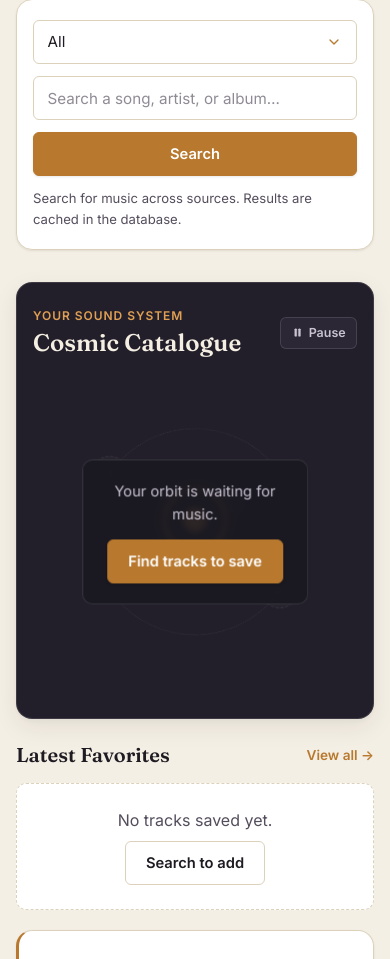
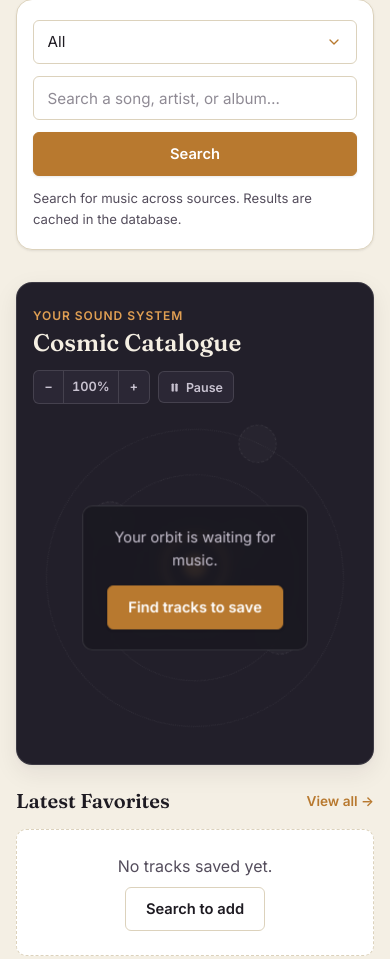
Before and after one commit to asterialumi/synthdex, a Django app: page / in a window 390 px wide. Shown: the part 304-1263 px from the top of the page. Run offline with Django 5.2, Linux system fonts and the light colour scheme; the visitor is signed in with stand-in values (Sample User, id 1); data comes from the database, SQL or seed files in the repository; data that the repository does not hold is empty.

Commit message:
Add orbit zoom, ring dragging and larger favorites cap

```diff
--- a/apps/home/views.py
+++ b/apps/home/views.py
@@ -8,6 +8,9 @@ from apps.history.utils import get_recent_distinct_searches
 from apps.profile.models import Profile
 from apps.search.models import SearchType
 from apps.user_settings.models import UserSettings
+
+
+MAX_ORBIT_PLANETS = 24
 
 
 def _compute_ring_duration(tracks, base_default: int) -> int:
@@ -40,31 +43,32 @@ def home_view(request):
     user_settings, _ = UserSettings.objects.get_or_create(user=request.user)
     profile, _ = Profile.objects.get_or_create(user=request.user)
 
-    # Reuse get_favorites_with_details up to 12 favorites (read-only)
+    # Reuse get_favorites_with_details up to MAX_ORBIT_PLANETS favorites (read-only)
     # Preload track_sources for the 4 latest favorites cards in 1 batch query
     favorites_qs = (
         get_favorites_with_details(request.user)
-        .prefetch_related('track__track_sources__source')[:12]
+        .prefetch_related('track__track_sources__source')[:MAX_ORBIT_PLANETS]
     )
     favorites = list(favorites_qs)
     latest_favorites = favorites[:4]
 
-    # Partition favorites into 3 concentric rings (up to 4 per ring, newest on inner ring)
-    # Ring 1: favorites[0:4], Ring 2: favorites[4:8], Ring 3: favorites[8:12]
+    # Partition favorites into up to 5 concentric rings (newest on inner ring)
     ring_slices = [
         (1, favorites[0:4], 45),
         (2, favorites[4:8], 70),
         (3, favorites[8:12], 95),
+        (4, favorites[12:18], 110),
+        (5, favorites[18:MAX_ORBIT_PLANETS], 120),
     ]
 
     orbit_rings = []
-    slot_angles = [0, 90, 180, 270]
 
     for ring_num, ring_tracks, base_speed in ring_slices:
         duration = _compute_ring_duration(ring_tracks, base_speed)
         planets = []
+        count = len(ring_tracks)
         for idx, fav in enumerate(ring_tracks):
-            angle = slot_angles[idx % len(slot_angles)]
+            angle = round(idx * (360 / count)) if count else 0
             planets.append({
                 'fav': fav,
                 'angle': angle,
--- a/static/css/home/home.css
+++ b/static/css/home/home.css
@@ -175,21 +175,72 @@
 .orbit-sky-header {
   width: 100%;
   display: flex;
-  align-items: flex-start;
-  justify-content: center;
-  position: relative;
+  flex-wrap: wrap;
+  align-items: center;
+  justify-content: space-between;
+  gap: 0.75rem;
   margin-bottom: 0.75rem;
-  z-index: 2;
+  z-index: 20;
 }
 
 .orbit-sky-heading {
-  text-align: center;
+  text-align: left;
+}
+
+.orbit-controls {
+  display: inline-flex;
+  align-items: center;
+  gap: 0.5rem;
+  flex-wrap: wrap;
+}
+
+.orbit-zoom-group {
+  display: inline-flex;
+  align-items: center;
+  background-color: var(--deep-surface);
+  border: 1px solid var(--deep-border);
+  border-radius: var(--radius-sm);
+  overflow: hidden;
+}
+
+.orbit-ctrl-btn {
+  display: inline-flex;
+  align-items: center;
+  justify-content: center;
+  height: 32px;
+  min-width: 30px;
+  padding: 0 0.5rem;
+  font-family: var(--font-sans);
+  font-size: 0.8rem;
+  font-weight: 600;
+  color: var(--deep-ink-muted);
+  background: transparent;
+  border: none;
+  border-right: 1px solid var(--deep-border);
+  cursor: pointer;
+  transition: color 0.15s ease, background-color 0.15s ease;
+}
+
+.orbit-ctrl-btn:last-child {
+  border-right: none;
+}
+
+.orbit-ctrl-btn:hover {
+  color: var(--deep-ink);
+  background-color: rgba(255, 255, 255, 0.06);
+}
+
+.orbit-ctrl-btn:disabled {
+  opacity: 0.45;
+  cursor: not-allowed;
+}
+
+.orbit-zoom-reset {
+  min-width: 46px;
+  font-variant-numeric: tabular-nums;
 }
 
 .orbit-toggle-btn {
-  position: absolute;
-  right: 0;
-  top: 0;
   display: inline-flex;
   align-items: center;
   gap: 0.35rem;
@@ -261,6 +312,15 @@
   display: flex;
   align-items: center;
   justify-content: center;
+}
+
+.orbit-stage {
+  position: relative;
+  width: 100%;
+  height: 100%;
+  transform-origin: center center;
+  transition: transform 0.15s ease-out;
+  will-change: transform;
 }
 
 /* Center Sun: Vinyl Record */
@@ -406,33 +484,23 @@
    ========================================================================== */
 .orbit-planet-slot {
   position: absolute;
+  inset: 0;
+  pointer-events: none;
+  transform: rotate(var(--slot-angle, 0deg));
+}
+
+.orbit-slot-0 { --slot-angle: 0deg; }
+.orbit-slot-1 { --slot-angle: 90deg; }
+.orbit-slot-2 { --slot-angle: 180deg; }
+.orbit-slot-3 { --slot-angle: 270deg; }
+
+.orbit-planet-anchor {
+  position: absolute;
+  top: 0;
+  left: 50%;
+  transform: translate(-50%, -50%) rotate(calc(-1 * var(--slot-angle, 0deg)));
   pointer-events: auto;
   z-index: 6;
-}
-
-/* 4 Orthogonal Positions (North, East, South, West) */
-.orbit-slot-0 {
-  top: 0;
-  left: 50%;
-  transform: translate(-50%, -50%);
-}
-
-.orbit-slot-1 {
-  top: 50%;
-  left: 100%;
-  transform: translate(-50%, -50%);
-}
-
-.orbit-slot-2 {
-  top: 100%;
-  left: 50%;
-  transform: translate(-50%, -50%);
-}
-
-.orbit-slot-3 {
-  top: 50%;
-  left: 0;
-  transform: translate(-50%, -50%);
 }
 
 /* ==========================================================================
@@ -804,11 +882,6 @@
     max-width: 340px;
   }
 
-  /* On small screens, hide the outer ring to prevent crowding */
-  .orbit-ring-3 {
-    display: none;
-  }
-
   .orbit-sun-vinyl {
     width: 62px;
     height: 62px;
--- a/static/js/home/orbit.js
+++ b/static/js/home/orbit.js
@@ -1,31 +1,312 @@
 /**
  * SynthDex Home Orbit Controls
- * Applies per-track spin durations and handles Pause/Play toggling.
+ * - Per-track spin & slot angle initialization (no inline styles)
+ * - Pause/Play toggle
+ * - Zoom (+ / - / reset / Ctrl+Cmd+wheel, clamped 0.6x-1.6x)
+ * - Ring dragging via Pointer Events with 6px click threshold
+ * - Tab visibility & offscreen pausing for performance
  */
 (function () {
   'use strict';
 
   var panel = document.getElementById('orbit-sky-panel');
+  var container = document.getElementById('orbit-container');
+  var stage = document.getElementById('orbit-stage');
   var toggleBtn = document.getElementById('orbit-toggle-btn');
+  var zoomInBtn = document.getElementById('orbit-zoom-in');
+  var zoomOutBtn = document.getElementById('orbit-zoom-out');
+  var zoomResetBtn = document.getElementById('orbit-zoom-reset');
 
-  // Apply per-track spin durations without inline style attributes
-  var spinCovers = document.querySelectorAll('.orbit-cover-spin[data-spin-duration]');
-  for (var i = 0; i < spinCovers.length; i++) {
-    var sec = spinCovers[i].getAttribute('data-spin-duration');
-    if (sec) {
-      spinCovers[i].style.setProperty('--spin-duration', sec + 's');
+  if (!panel || !container || !stage) {
+    return;
+  }
+
+  var reducedMotion = window.matchMedia && window.matchMedia('(prefers-reduced-motion: reduce)').matches;
+
+  // Apply slot angles and per-track spin durations without inline style attributes
+  var slots = stage.querySelectorAll('.orbit-planet-slot[data-angle]');
+  for (var i = 0; i < slots.length; i++) {
+    var slotAngle = slots[i].getAttribute('data-angle');
+    if (slotAngle !== null) {
+      slots[i].style.setProperty('--slot-angle', slotAngle + 'deg');
     }
   }
 
-  if (panel && toggleBtn) {
+  var spinCovers = stage.querySelectorAll('.orbit-cover-spin[data-spin-duration]');
+  for (var j = 0; j < spinCovers.length; j++) {
+    var sec = spinCovers[j].getAttribute('data-spin-duration');
+    if (sec) {
+      spinCovers[j].style.setProperty('--spin-duration', sec + 's');
+    }
+  }
+
+  // Zoom state (0.6x to 1.6x)
+  var MIN_ZOOM = 0.6;
+  var MAX_ZOOM = 1.6;
+  var ZOOM_STEP = 0.15;
+  var zoom = 1.0;
+
+  function applyZoom(nextZoom) {
+    zoom = Math.max(MIN_ZOOM, Math.min(MAX_ZOOM, Math.round(nextZoom * 100) / 100));
+    stage.style.transform = 'scale(' + zoom + ')';
+    if (zoomResetBtn) {
+      zoomResetBtn.textContent = Math.round(zoom * 100) + '%';
+    }
+    if (zoomInBtn) {
+      zoomInBtn.disabled = zoom >= MAX_ZOOM;
+    }
+    if (zoomOutBtn) {
+      zoomOutBtn.disabled = zoom <= MIN_ZOOM;
+    }
+  }
+
+  if (zoomInBtn) {
+    zoomInBtn.addEventListener('click', function () {
+      applyZoom(zoom + ZOOM_STEP);
+    });
+  }
+  if (zoomOutBtn) {
+    zoomOutBtn.addEventListener('click', function () {
+      applyZoom(zoom - ZOOM_STEP);
+    });
+  }
+  if (zoomResetBtn) {
+    zoomResetBtn.addEventListener('click', function () {
+      applyZoom(1.0);
+    });
+  }
+
+  // Ctrl/Cmd + wheel zoom only (never hijack plain scroll)
+  panel.addEventListener('wheel', function (e) {
+    if (!e.ctrlKey && !e.metaKey) {
+      return;
+    }
+    e.preventDefault();
+    var delta = e.deltaY < 0 ? 0.1 : -0.1;
+    applyZoom(zoom + delta);
+  }, { passive: false });
+
+  applyZoom(1.0);
+
+  // Orbit ring animation & dragging (disabled under prefers-reduced-motion)
+  var isUserPaused = false;
+  var isTabHidden = document.hidden;
+  var isOffscreen = false;
+  var rafId = null;
+  var lastTime = null;
+
+  var ringEls = stage.querySelectorAll('.orbit-ring[data-ring-duration]');
+  var rings = [];
+
+  for (var r = 0; r < ringEls.length; r++) {
+    var ringEl = ringEls[r];
+    var dur = parseFloat(ringEl.getAttribute('data-ring-duration')) || 60;
+    rings.push({
+      el: ringEl,
+      planets: ringEl.querySelectorAll('.orbit-planet'),
+      angle: 0,
+      degPerSec: 360 / dur,
+      dragging: false
+    });
+  }
+
+  function renderRing(ring) {
+    ring.el.style.transform = 'translate(-50%, -50%) rotate(' + ring.angle + 'deg)';
+    for (var p = 0; p < ring.planets.length; p++) {
+      ring.planets[p].style.transform = 'rotate(' + (-ring.angle) + 'deg)';
+    }
+  }
+
+  function shouldAnimate() {
+    return !reducedMotion && !isUserPaused && !isTabHidden && !isOffscreen && rings.length > 0;
+  }
+
+  function syncInactiveClass() {
+    var inactive = isTabHidden || isOffscreen;
+    panel.classList.toggle('is-inactive', inactive);
+  }
+
+  function tick(now) {
+    if (!shouldAnimate()) {
+      rafId = null;
+      lastTime = null;
+      return;
+    }
+    if (lastTime !== null) {
+      var dt = Math.min(0.1, (now - lastTime) / 1000);
+      for (var k = 0; k < rings.length; k++) {
+        if (!rings[k].dragging) {
+          rings[k].angle = (rings[k].angle + rings[k].degPerSec * dt) % 360;
+          renderRing(rings[k]);
+        }
+      }
+    }
+    lastTime = now;
+    rafId = window.requestAnimationFrame(tick);
+  }
+
+  function updateAnimationState() {
+    syncInactiveClass();
+    if (shouldAnimate()) {
+      if (rafId === null) {
+        lastTime = null;
+        rafId = window.requestAnimationFrame(tick);
+      }
+    } else if (rafId !== null) {
+      window.cancelAnimationFrame(rafId);
+      rafId = null;
+      lastTime = null;
+    }
+  }
+
+  if (toggleBtn) {
     var labelEl = toggleBtn.querySelector('.orbit-toggle-label');
     toggleBtn.addEventListener('click', function () {
-      var isPaused = panel.classList.toggle('is-paused');
-      toggleBtn.setAttribute('aria-pressed', isPaused ? 'true' : 'false');
-      toggleBtn.setAttribute('aria-label', isPaused ? 'Play orbit animation' : 'Pause orbit animation');
+      isUserPaused = panel.classList.toggle('is-paused');
+      toggleBtn.setAttribute('aria-pressed', isUserPaused ? 'true' : 'false');
+      toggleBtn.setAttribute('aria-label', isUserPaused ? 'Play orbit animation' : 'Pause orbit animation');
       if (labelEl) {
-        labelEl.textContent = isPaused ? 'Play' : 'Pause';
+        labelEl.textContent = isUserPaused ? 'Play' : 'Pause';
       }
+      updateAnimationState();
     });
   }
+
+  document.addEventListener('visibilitychange', function () {
+    isTabHidden = document.hidden;
+    updateAnimationState();
+  });
+
+  if ('IntersectionObserver' in window) {
+    var observer = new IntersectionObserver(function (entries) {
+      for (var eIdx = 0; eIdx < entries.length; eIdx++) {
+        if (entries[eIdx].target === panel) {
+          isOffscreen = !entries[eIdx].isIntersecting;
+          updateAnimationState();
+        }
+      }
+    }, { threshold: 0.05 });
+    observer.observe(panel);
+  }
+
+  if (!reducedMotion && rings.length > 0) {
+    panel.classList.add('is-js-orbit');
+    for (var initIdx = 0; initIdx < rings.length; initIdx++) {
+      renderRing(rings[initIdx]);
+    }
+    updateAnimationState();
+
+    // Pointer-based ring dragging (6px threshold so normal clicks still navigate)
+    var DRAG_THRESHOLD_SQ = 36;
+    var suppressClickPlanet = null;
+
+    function findRingForEl(el) {
+      for (var idx = 0; idx < rings.length; idx++) {
+        if (rings[idx].el === el) {
+          return rings[idx];
+        }
+      }
+      return null;
+    }
+
+    function getPointerAngle(clientX, clientY, centerX, centerY) {
+      return Math.atan2(clientY - centerY, clientX - centerX) * (180 / Math.PI);
+    }
+
+    function normalizeDelta(delta) {
+      while (delta > 180) { delta -= 360; }
+      while (delta < -180) { delta += 360; }
+      return delta;
+    }
+
+    var planets = stage.querySelectorAll('.orbit-planet');
+    for (var pIdx = 0; pIdx < planets.length; pIdx++) {
+      (function (planet) {
+        var ringElRef = planet.closest('.orbit-ring');
+        var ringObj = findRingForEl(ringElRef);
+        if (!ringObj) {
+          return;
+        }
+
+        var pointerId = null;
+        var startX = 0;
+        var startY = 0;
+        var lastPointerAngle = 0;
+        var centerX = 0;
+        var centerY = 0;
+        var moved = false;
+
+        planet.addEventListener('pointerdown', function (e) {
+          if (e.button !== 0 && e.pointerType === 'mouse') {
+            return;
+          }
+          pointerId = e.pointerId;
+          startX = e.clientX;
+          startY = e.clientY;
+          moved = false;
+          var rect = stage.getBoundingClientRect();
+          centerX = rect.left + rect.width / 2;
+          centerY = rect.top + rect.height / 2;
+          lastPointerAngle = getPointerAngle(e.clientX, e.clientY, centerX, centerY);
+          ringObj.dragging = true;
+          try {
+            planet.setPointerCapture(pointerId);
+          } catch (err) {
+            /* ignore */
+          }
+        });
+
+        planet.addEventListener('pointermove', function (e) {
+          if (e.pointerId !== pointerId) {
+            return;
+          }
+          var dx = e.clientX - startX;
+          var dy = e.clientY - startY;
+          if (!moved && (dx * dx + dy * dy) >= DRAG_THRESHOLD_SQ) {
+            moved = true;
+            planet.classList.add('is-dragging');
+          }
+          if (moved) {
+            var currentAngle = getPointerAngle(e.clientX, e.clientY, centerX, centerY);
+            var delta = normalizeDelta(currentAngle - lastPointerAngle);
+            lastPointerAngle = currentAngle;
+            ringObj.angle = (ringObj.angle + delta) % 360;
+            renderRing(ringObj);
+          }
+        });
+
+        function endDrag(e) {
+          if (e.pointerId !== pointerId) {
+            return;
+          }
+          if (moved) {
+            suppressClickPlanet = planet;
+            window.setTimeout(function () {
+              if (suppressClickPlanet === planet) {
+                suppressClickPlanet = null;
+              }
+            }, 50);
+          }
+          pointerId = null;
+          ringObj.dragging = false;
+          planet.classList.remove('is-dragging');
+          try {
+            planet.releasePointerCapture(e.pointerId);
+          } catch (err) {
+            /* ignore */
+          }
+        }
+
+        planet.addEventListener('pointerup', endDrag);
+        planet.addEventListener('pointercancel', endDrag);
+        planet.addEventListener('click', function (e) {
+          if (suppressClickPlanet === planet) {
+            e.preventDefault();
+            e.stopPropagation();
+            suppressClickPlanet = null;
+          }
+        });
+      })(planets[pIdx]);
+    }
+  }
 })();
--- a/templates/home/home.html
+++ b/templates/home/home.html
@@ -62,6 +62,12 @@
                     <span class="orbit-sky-eyebrow">Your Sound System</span>
                     <h2 class="orbit-sky-title">Cosmic Catalogue</h2>
                 </div>
+                <div class="orbit-controls">
+                    <div class="orbit-zoom-group" role="group" aria-label="Orbit zoom controls">
+                        <button type="button" class="orbit-ctrl-btn" id="orbit-zoom-out" aria-label="Zoom out orbit">&minus;</button>
+                        <button type="button" class="orbit-ctrl-btn orbit-zoom-reset" id="orbit-zoom-reset" aria-label="Reset orbit zoom">100%</button>
+                        <button type="button" class="orbit-ctrl-btn" id="orbit-zoom-in" aria-label="Zoom in orbit">+</button>
+                    </div>
                     <button type="button"
                             class="orbit-toggle-btn"
                             id="orbit-toggle-btn"
@@ -72,8 +78,10 @@
                         <span class="orbit-toggle-label">Pause</span>
                     </button>
                 </div>
+            </div>
 
-            <div class="orbit-container">
+            <div class="orbit-container" id="orbit-container">
+                <div class="orbit-stage" id="orbit-stage">
                     <!-- Center Sun: Vinyl avatar -->
                     <div class="orbit-sun" aria-hidden="true">
                         <div class="orbit-sun-vinyl">
@@ -88,10 +96,13 @@
                     {% if total_favorites > 0 %}
                     <!-- Orbit Rings -->
                     {% for ring in orbit_rings %}
-                <div class="orbit-ring orbit-ring-{{ ring.ring_num }}{% if not ring.has_planets %} is-empty{% endif %}"
+                    {% if ring.has_planets %}
+                    <div class="orbit-ring orbit-ring-{{ ring.ring_num }}"
+                         data-ring-duration="{{ ring.duration }}"
                          style="--ring-duration: {{ ring.duration }}s;">
                         {% for planet in ring.planets %}
-                    <div class="orbit-planet-slot orbit-slot-{{ planet.slot_index }}">
+                        <div class="orbit-planet-slot orbit-slot-{{ planet.slot_index }}" data-angle="{{ planet.angle }}">
+                            <div class="orbit-planet-anchor">
                                 <a href="{% url 'catalogue:track_detail' planet.fav.track.id %}"
                                    class="orbit-planet"
                                    aria-label="{{ planet.fav.track.title }} by {{ planet.fav.track|artist_credits_display }}"
@@ -99,9 +110,9 @@
                                     <div class="orbit-planet-cover-wrap">
                                         <div class="orbit-cover-spin" data-spin-duration="{{ planet.spin_duration }}">
                                             {% if planet.fav.track.artwork_url %}
-                                    <img src="{{ planet.fav.track.artwork_url }}" alt="" class="orbit-cover" loading="lazy">
+                                            <img src="{{ planet.fav.track.artwork_url }}" alt="" class="orbit-cover" loading="lazy" decoding="async">
                                             {% elif planet.fav.track.album and planet.fav.track.album.artwork_url %}
-                                    <img src="{{ planet.fav.track.album.artwork_url }}" alt="" class="orbit-cover" loading="lazy">
+                                            <img src="{{ planet.fav.track.album.artwork_url }}" alt="" class="orbit-cover" loading="lazy" decoding="async">
                                             {% else %}
                                             <div class="orbit-cover orbit-cover-placeholder" aria-hidden="true">
                                                 <svg class="icon"><use href="#i-music-note"/></svg>
@@ -115,27 +126,30 @@
                                     </div>
                                 </a>
                             </div>
+                        </div>
                         {% endfor %}
                     </div>
+                    {% endif %}
                     {% endfor %}
                     {% else %}
                     <!-- 0 Favorites fallback: Ghost dashed planets and call to action -->
                     <div class="orbit-ring orbit-ring-1 is-ghost" style="--ring-duration: 45s;">
-                    <div class="orbit-planet-slot orbit-slot-0"><div class="orbit-ghost-planet"></div></div>
-                    <div class="orbit-planet-slot orbit-slot-2"><div class="orbit-ghost-planet"></div></div>
+                        <div class="orbit-planet-slot orbit-slot-0" data-angle="0"><div class="orbit-planet-anchor"><div class="orbit-ghost-planet"></div></div></div>
+                        <div class="orbit-planet-slot orbit-slot-2" data-angle="180"><div class="orbit-planet-anchor"><div class="orbit-ghost-planet"></div></div></div>
                     </div>
                     <div class="orbit-ring orbit-ring-2 is-ghost" style="--ring-duration: 70s;">
-                    <div class="orbit-planet-slot orbit-slot-1"><div class="orbit-ghost-planet"></div></div>
-                    <div class="orbit-planet-slot orbit-slot-3"><div class="orbit-ghost-planet"></div></div>
+                        <div class="orbit-planet-slot orbit-slot-1" data-angle="90"><div class="orbit-planet-anchor"><div class="orbit-ghost-planet"></div></div></div>
+                        <div class="orbit-planet-slot orbit-slot-3" data-angle="270"><div class="orbit-planet-anchor"><div class="orbit-ghost-planet"></div></div></div>
                     </div>
                     <div class="orbit-ring orbit-ring-3 is-ghost" style="--ring-duration: 95s;">
-                    <div class="orbit-planet-slot orbit-slot-0"><div class="orbit-ghost-planet"></div></div>
+                        <div class="orbit-planet-slot orbit-slot-0" data-angle="0"><div class="orbit-planet-anchor"><div class="orbit-ghost-planet"></div></div></div>
                     </div>
                     <div class="orbit-empty-overlay">
                         <p class="orbit-empty-text">Your orbit is waiting for music.</p>
                         <a href="{% url 'search:search' %}" class="btn btn-primary btn-sm">Find tracks to save</a>
                     </div>
                     {% endif %}
+                </div>
             </div>
 
             {% if total_favorites > 0 %}
```
Also changed, not shown: other parts of static/css/home/home.css (+39 -15 lines). Lines whose indentation alone changed are shown as unchanged.
